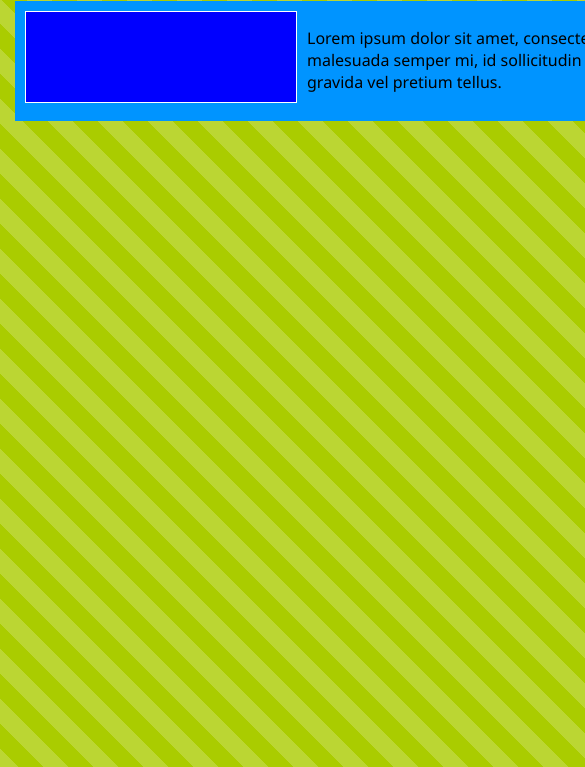
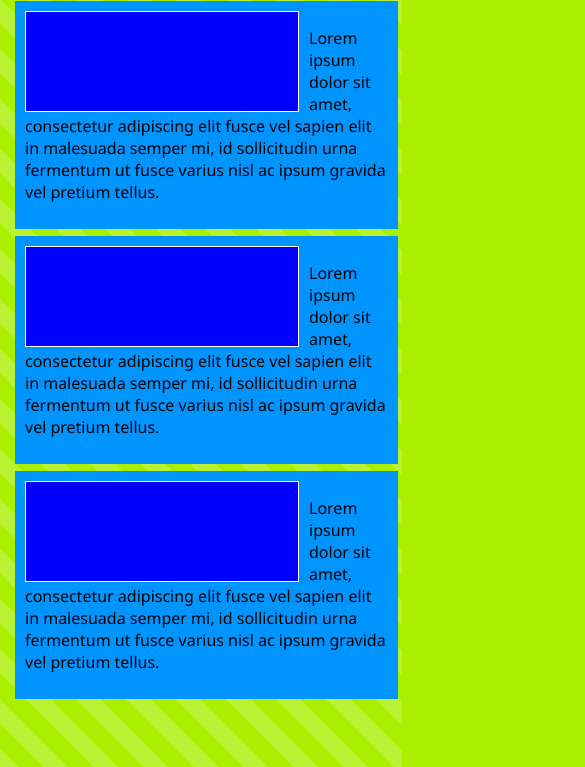
Before and after one commit to JuriAllikvee/HTMLCSS, a plain HTML site: page CSS3 LESS/010_MediaQueries/Page.html in a window 390 px wide. Shown: the part 77-844 px from the top of the page, 585 px wide, since content can reach past the window. Drawn offline with Linux system fonts and the light colour scheme.

Commit message:
fix less

```diff
--- a/CSS3 LESS/010_MediaQueries/Style.css
+++ b/CSS3 LESS/010_MediaQueries/Style.css
@@ -2,18 +2,17 @@ body {
     font-family: 'Segoe UI';
     -moz-background-size: 50px 50px;
     -o-background-size: 50px 50px;
-    -webkit-backdrop-size: 50px 50px;
+    -webkit-background-size: 50px 50px;
     background-size: 50px 50px;
-
-    background-color: #ac0;
-    background-image: -webkit-linear-gradient(45deg, rgba(255, 255, 255, .2) 25%,
-        transparent 25%, transparent 50%, rgba(255, 255, 255, .2) 50%, rgba(255, 255, 255, .2) 75%, transparent 75%, transparent);
-    background-image: -moz-linear-gradient(45deg, rgba(255, 255, 255, .2) 25%,
-        transparent 25%, transparent 50%, rgba(255, 255, 255, .2) 50%, rgba(255, 255, 255, .2) 75%, transparent 75%, transparent);
-    background-image: linear-gradient(45deg, rgba(255, 255, 255, .2) 25%,
-        transparent 25%, transparent 50%, rgba(255, 255, 255, .2) 50%, rgba(255, 255, 255, .2) 75%, transparent 75%, transparent);
+    /* фон документа */
+    background-color: #ae0;
+    background-image: -webkit-linear-gradient(45deg, rgba(255, 255, 255, .2) 25%, transparent 25%, transparent 50%, rgba(255, 255, 255, .2) 50%, rgba(255, 255, 255, .2) 75%, transparent 75%, transparent);
+    background-image: -moz-linear-gradient(45deg, rgba(255, 255, 255, .2) 25%, transparent 25%, transparent 50%, rgba(255, 255, 255, .2) 50%, rgba(255, 255, 255, .2) 75%, transparent 75%, transparent);
+    background-image: -ms-linear-gradient(45deg, rgba(255, 255, 255, .2) 25%, transparent 25%, transparent 50%, rgba(255, 255, 255, .2) 50%, rgba(255, 255, 255, .2) 75%, transparent 75%, transparent);
+    background-image: linear-gradient(45deg, rgba(255, 255, 255, .2) 25%, transparent 25%, transparent 50%, rgba(255, 255, 255, .2) 50%, rgba(255, 255, 255, .2) 75%, transparent 75%, transparent);
 }
 
+/* Стиль шапки */
 header {
     background-color: #d7e689;
     padding: 10px;
@@ -21,25 +20,28 @@ header {
     width: 960px;
     margin: auto;
 }
-    header h1 {
-        margin: 0px;
-        padding: 0px;
-        color: white;
-    }
 
+header h1 {
+    margin: 0px;
+    padding: 0px;
+    color: white;
+}
+
+/* Стиль главного баннера */
 .main-banner {
     height: 160px;
-    background-color: #ffd800;
+    background-color: #ff4800;
     margin: 10px;
     border: 1px solid white;
 }
 
+/* контекст в котором размещается колонки */
 #main {
     width: 960px;
-    margin: auto;
     display: -moz-box;
-    display: -ms-flexbox;
+    display: -ms-box;
     display: -webkit-box;
+    display: box;
     display: flexbox;
 }
 
@@ -53,32 +55,41 @@ header {
 
 .small-banner {
     height: 90px;
-    width: 270px;
+    width: 272px;
     margin: auto 10px;
     background-color: blue;
     border: 1px solid white;
 }
 
+/* Стиль для мобильных устройств с разрешением экрана ниже 960px*/
 @media screen and (max-width: 960px) {
+    /* устанавливаем ширину шапки равную ширине экрана*/
+    header {
+        width: 100%;
+    }
 
-    header {
+    /* отменяем flexbox для главного контейнера изменяя display на block*/
+    #main {
         margin: auto;
         display: block;
         width: 100%;
     }
 
+    /* убираем баннер */
     .main-banner {
         display: none;
     }
 
+    /* теперь колонки будут отображаться на всю ширину страницы*/
     .block {
         width: 97%;
         min-height: 100px;
     }
 
+    /* с помощью float указываем что маленькие баннеры должны отображаться в левой части блока с информацией*/
     .small-banner {
-        height: 90px;
-        width: 270px;
+        height: 99px;
+        width: 272px;
         float: left;
         margin: 0px 10px 0px 0px;
     }
```
